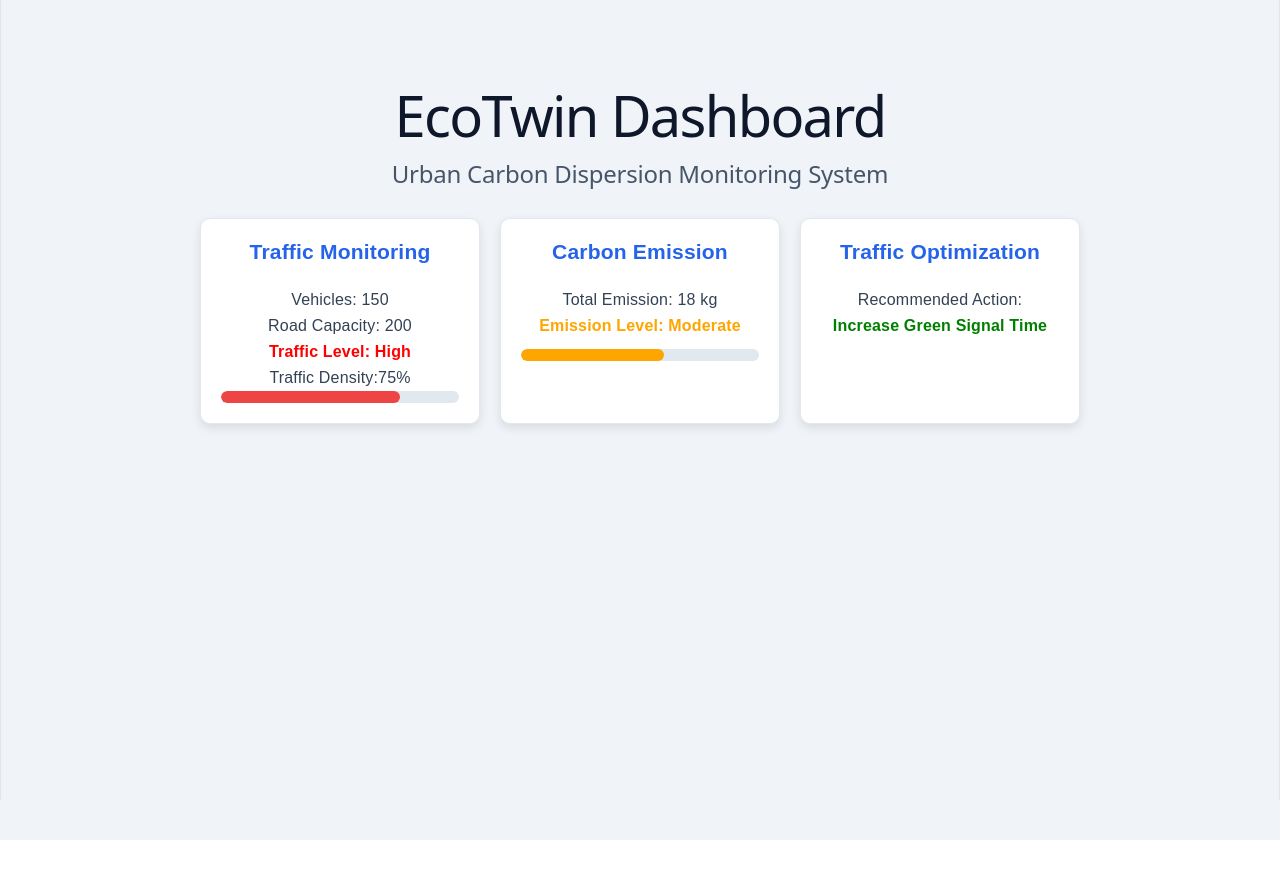
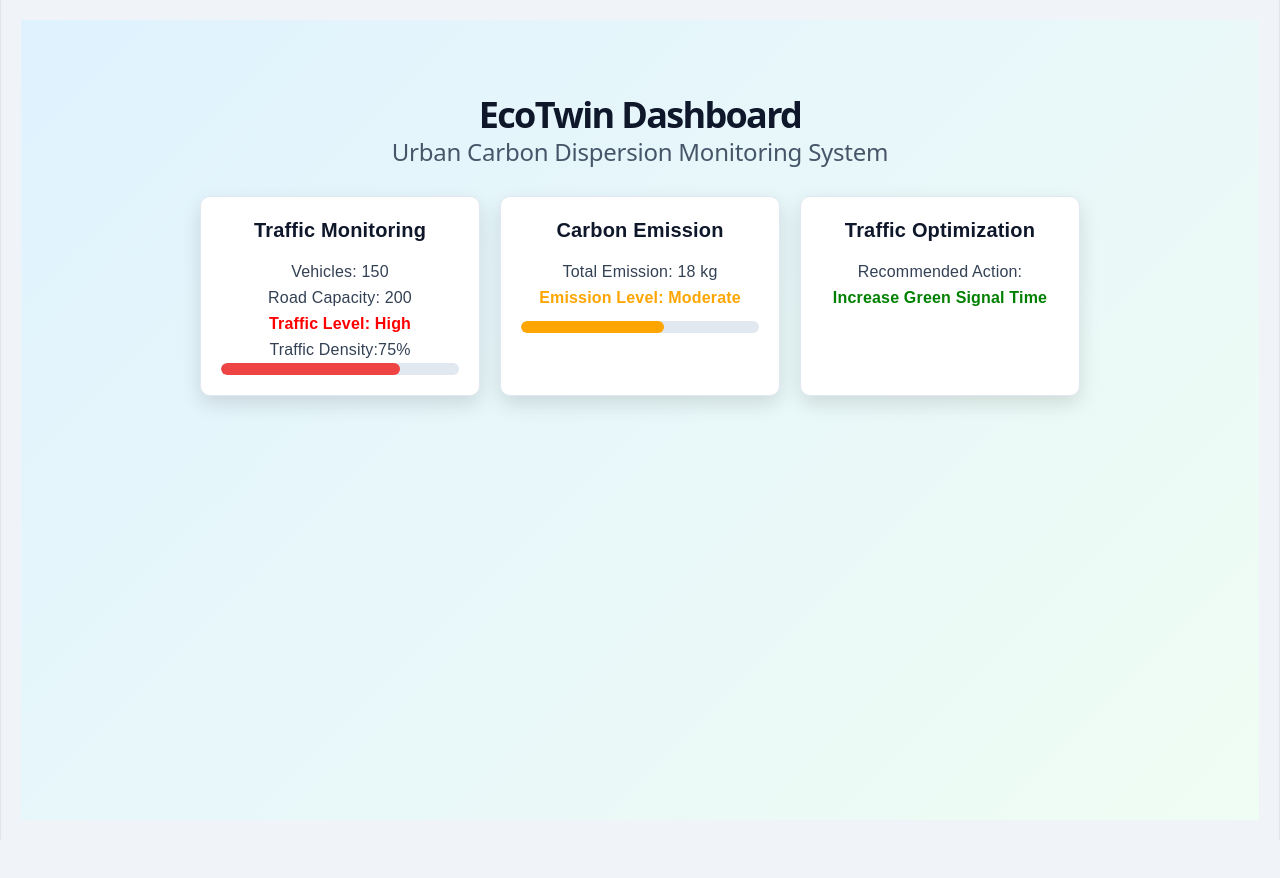
Before and after one commit to SHANUKRISHNAN/DS-AND-ML, a React app in the folder frontend/: page / in a window 1280 px wide. Before the commit the page ends 840 px from the top, so only its background shows below. Built offline with nearby package versions, Linux system fonts and the light colour scheme; the HTML template or start-up script is replaced by a standard one.

Commit message:
Improve professional dashboard styling

```diff
--- a/frontend/src/App.css
+++ b/frontend/src/App.css
@@ -16,6 +16,9 @@ h1 {
   color: #0f172a;
   text-align: center;
   padding-top: 30px;
+  font-size: 36px;
+  font-weight: bold;
+  margin-bottom: 10px;
 }
 
 h2 {
@@ -37,6 +40,8 @@ p {
 }
 .dashboard {
   padding: 20px;
+  min-height: 100vh;
+  background: linear-gradient(135deg, #e0f2fe, #f0fdf4);
 }
 
 .cards {
@@ -49,16 +54,23 @@ p {
 
 .card {
   background-color: white;
+  border-top: 4px solid #0ea5e9;
   padding: 20px;
   width: 280px;
   transition: transform 0.3s;
   border-radius: 10px;
-  box-shadow: 0 4px 10px rgba(0, 0, 0, 0.1);
+  box-shadow: 0 8px 20px rgba(0, 0, 0, 0.12);
   border: 1px solid #e2e8f0;
 }
 
 .card h3 {
   margin-top: 0;
+}
+.card h3 {
+  margin-top: 0;
+  color: #0f172a;
+  font-size: 20px;
+  margin-bottom: 15px;
 }
 .high {
   color: red;
```
